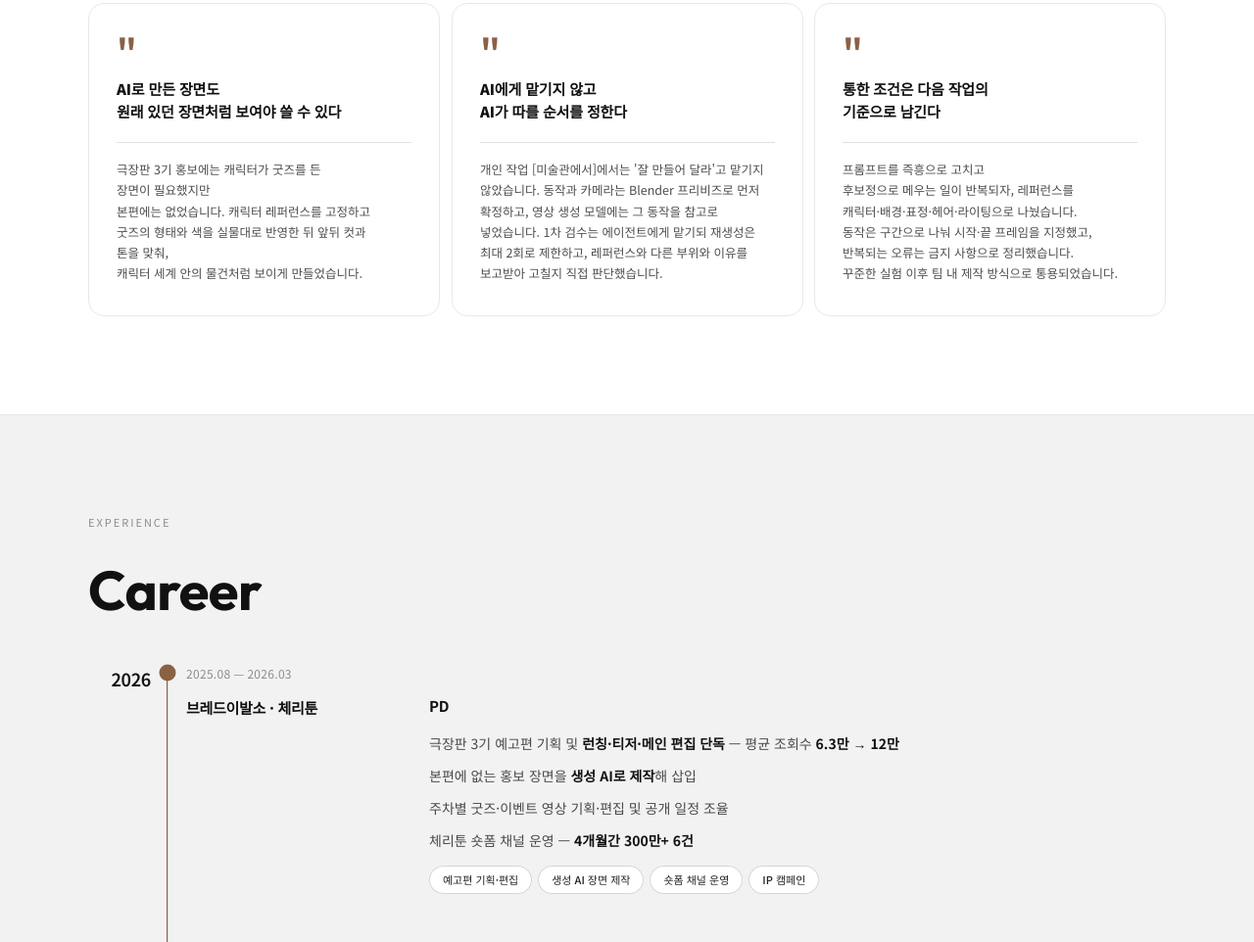
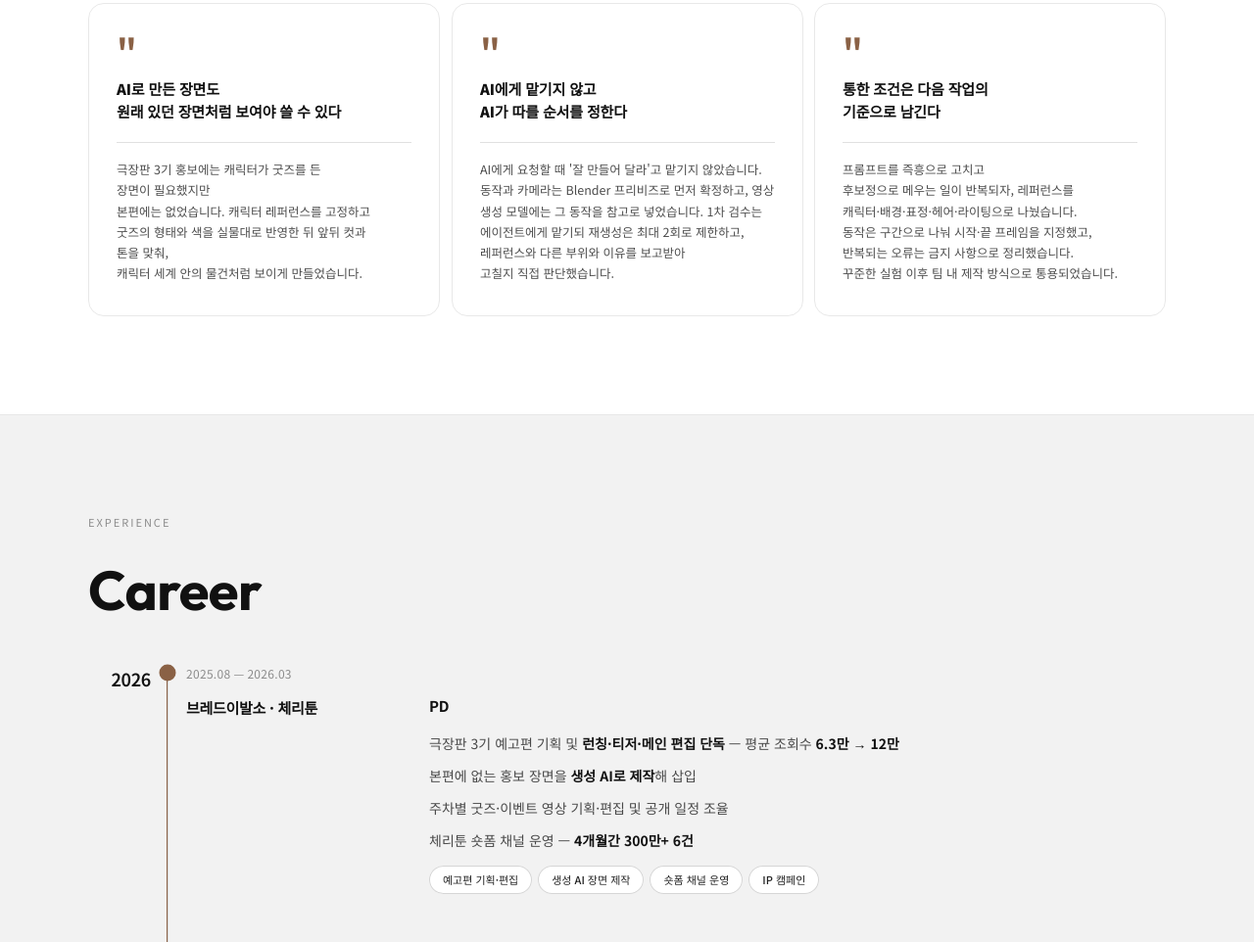
Before and after one commit to hojinyu315/hojinyu315.github.io, a plain HTML site: page bitelab-portfolio/index.html in a window 1280 px wide. Shown: the part 1076-2038 px from the top of the page at 98% size. Drawn offline with Linux system fonts and the light colour scheme; a web font is replaced by a local one.

Commit message:
바이트랩 포트폴리오: 두 번째 카드 첫 문장을 'AI에게 요청할 때'로
Co-Authored-By: Claude Opus 5.5 <noreply@anthropic.com>

```diff
--- a/bitelab-portfolio/index.html
+++ b/bitelab-portfolio/index.html
@@ -1913,7 +1913,7 @@ OTHER DEALINGS IN THE FONT SOFTWARE.
       </div>
       <div class="philosophy-card">
         <p class="philosophy-quote">AI에게 맡기지 않고<br>AI가 따를 순서를 정한다</p>
-        <p class="philosophy-body">개인 작업 [미술관에서]에서는 '잘 만들어 달라'고 맡기지 않았습니다. 동작과 카메라는 Blender 프리비즈로 먼저 확정하고, 영상 생성 모델에는 그 동작을 참고로 넣었습니다. 1차 검수는 에이전트에게 맡기되 재생성은 최대 2회로 제한하고, 레퍼런스와 다른 부위와 이유를 보고받아 고칠지 직접 판단했습니다.</p>
+        <p class="philosophy-body">AI에게 요청할 때 '잘 만들어 달라'고 맡기지 않았습니다. 동작과 카메라는 Blender 프리비즈로 먼저 확정하고, 영상 생성 모델에는 그 동작을 참고로 넣었습니다. 1차 검수는 에이전트에게 맡기되 재생성은 최대 2회로 제한하고, 레퍼런스와 다른 부위와 이유를 보고받아 고칠지 직접 판단했습니다.</p>
       </div>
       <div class="philosophy-card">
         <p class="philosophy-quote">통한 조건은 다음 작업의<br>기준으로 남긴다</p>
```
